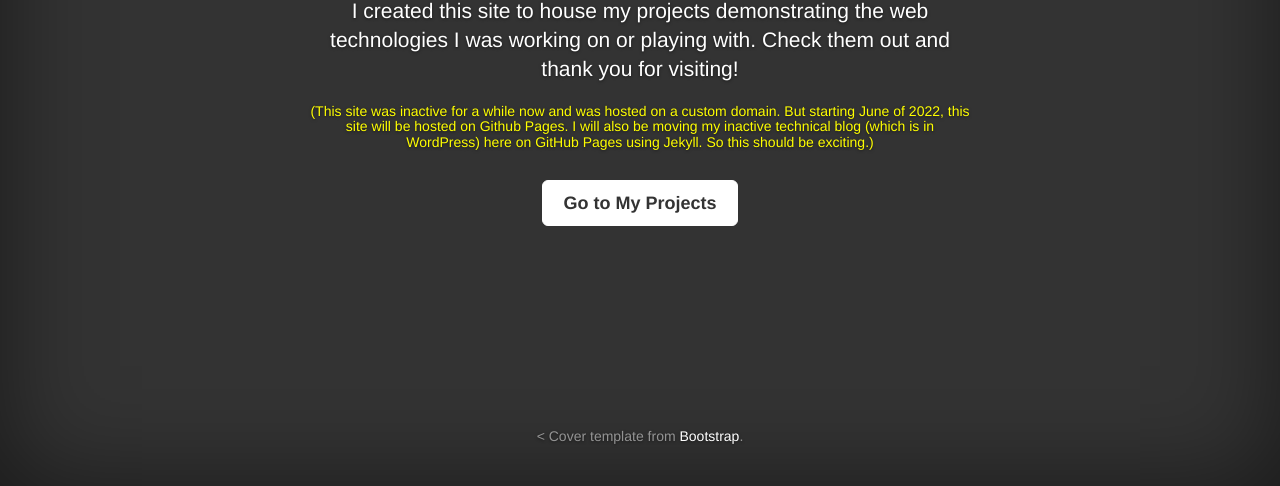
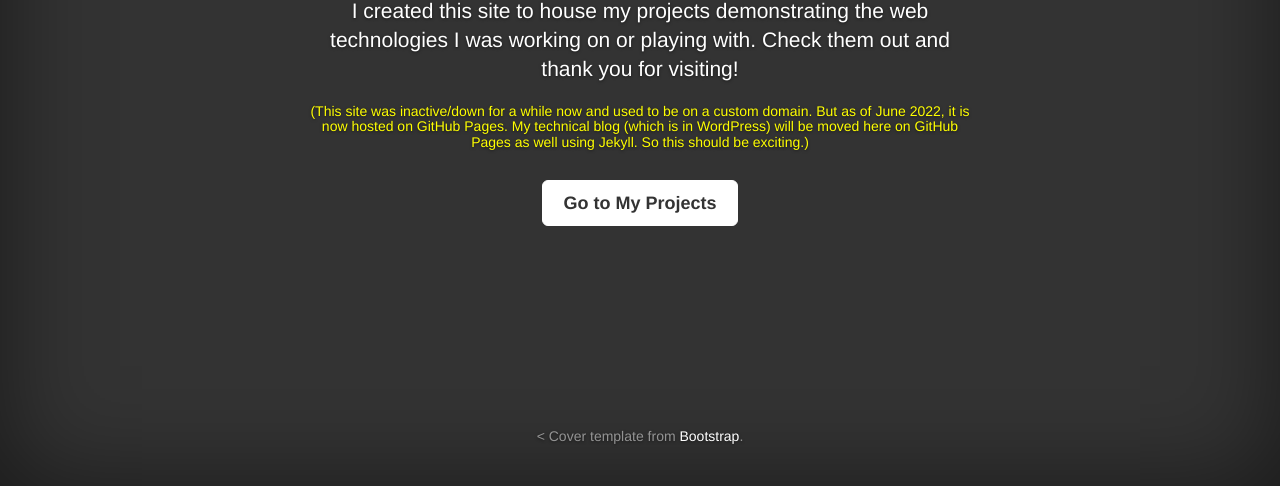
Before and after one commit to rodansotto/rodansotto.github.io, a plain HTML site: page index.html in a window 1280 px wide. Shown: the part 314-800 px from the top of the page. Drawn offline with Linux system fonts and the light colour scheme; a script that the page names is missing.

Commit message:
updated site status message

```diff
--- a/index.html
+++ b/index.html
@@ -52,10 +52,12 @@
             <h1 class="cover-heading">Welcome to My Web Site.</h1>
             <p class="lead">I created this site to house my projects demonstrating the web technologies I was working on or playing with.
             Check them out and thank you for visiting!</p>
-            <h5 style="color:yellow">(This site was inactive for a while now and was hosted on a custom domain.
-                But starting June of 2022, this site will be hosted on Github Pages.
-                I will also be moving my inactive technical blog (which is in WordPress) here on GitHub Pages using Jekyll.
-                So this should be exciting.)</h5><br/>
+            <h5 style="color:yellow">
+              (This site was inactive/down for a while now and used to be on a custom domain.
+              But as of June 2022, it is now hosted on GitHub Pages.
+              My technical blog (which is in WordPress) will be moved here on GitHub Pages as well using Jekyll.
+              So this should be exciting.)
+            </h5><br/>
             <p class="lead">
               <a href="myprojects.html" class="btn btn-lg btn-default">Go to My Projects</a>
             </p>
```
